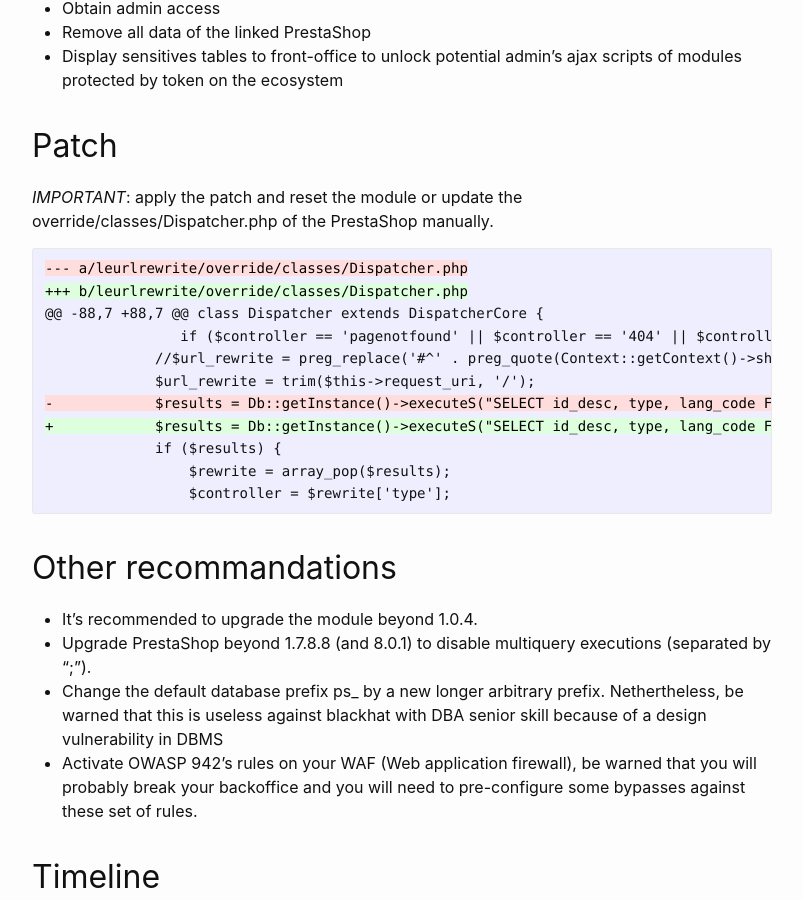
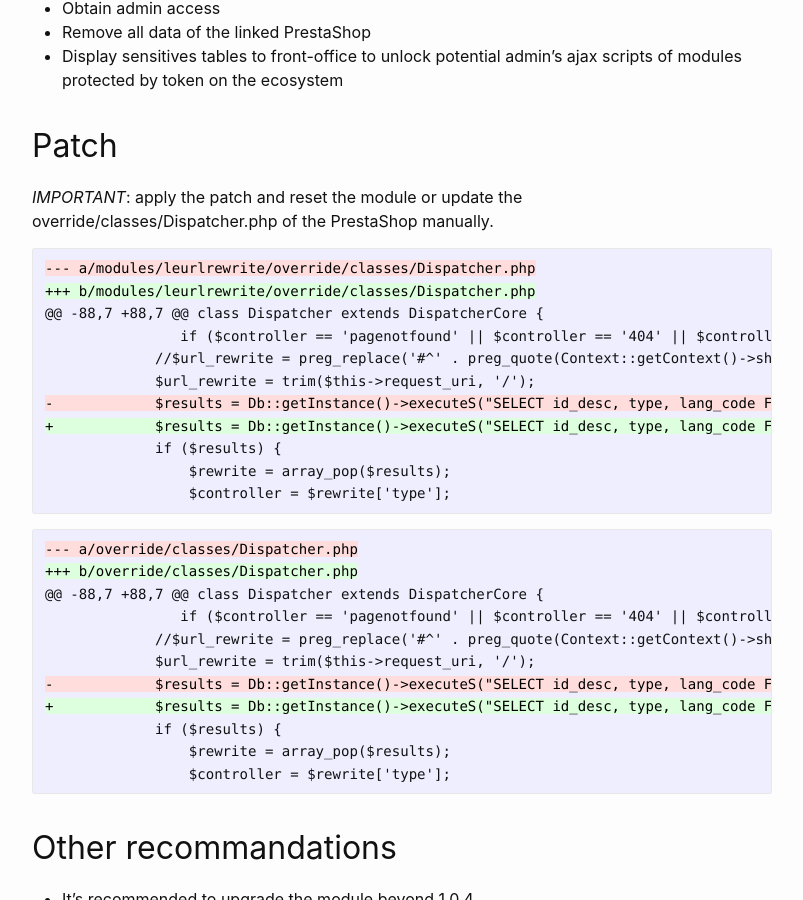
Before and after one commit to friends-of-presta/security-advisories, a Jekyll site: the page built from _posts/2023-04-13-leurlrewrite.md, in a window 1280 px wide and 900 px high, scrolled down 1270 px. Shown: the whole window, without its empty margins (238-1041 px from the left). Built offline with Jekyll 4.4.1, drawn with Linux system fonts in a browser that asks for light colours.

Commit message:
Update 2023-04-13-leurlrewrite.md

````diff
--- a/_posts/2023-04-13-leurlrewrite.md
+++ b/_posts/2023-04-13-leurlrewrite.md
@@ -54,8 +54,21 @@ A sensitive SQL call the overrided class `Dispatcher::getController()` can be ex
 *IMPORTANT*: apply the patch and reset the module or update the override/classes/Dispatcher.php of the PrestaShop manually.
 
 ```diff
---- a/leurlrewrite/override/classes/Dispatcher.php
-+++ b/leurlrewrite/override/classes/Dispatcher.php
+--- a/modules/leurlrewrite/override/classes/Dispatcher.php
++++ b/modules/leurlrewrite/override/classes/Dispatcher.php
+@@ -88,7 +88,7 @@ class Dispatcher extends DispatcherCore {
+                if ($controller == 'pagenotfound' || $controller == '404' || $controller === false) {
+             //$url_rewrite = preg_replace('#^' . preg_quote(Context::getContext()->shop->getBaseURI(), '#') . '#i', '', $_SERVER['REQUEST_URI']);
+             $url_rewrite = trim($this->request_uri, '/');
+-            $results = Db::getInstance()->executeS("SELECT id_desc, type, lang_code FROM " . _DB_PREFIX_ . "lecm_rewrite WHERE link_rewrite = '" . $url_rewrite . "'");
++            $results = Db::getInstance()->executeS("SELECT id_desc, type, lang_code FROM " . _DB_PREFIX_ . "lecm_rewrite WHERE link_rewrite = '" . pSQL($url_rewrite) . "'");
+             if ($results) {
+                 $rewrite = array_pop($results);
+                 $controller = $rewrite['type'];
+```
+```diff
+--- a/override/classes/Dispatcher.php
++++ b/override/classes/Dispatcher.php
 @@ -88,7 +88,7 @@ class Dispatcher extends DispatcherCore {
                 if ($controller == 'pagenotfound' || $controller == '404' || $controller === false) {
              //$url_rewrite = preg_replace('#^' . preg_quote(Context::getContext()->shop->getBaseURI(), '#') . '#i', '', $_SERVER['REQUEST_URI']);
````
